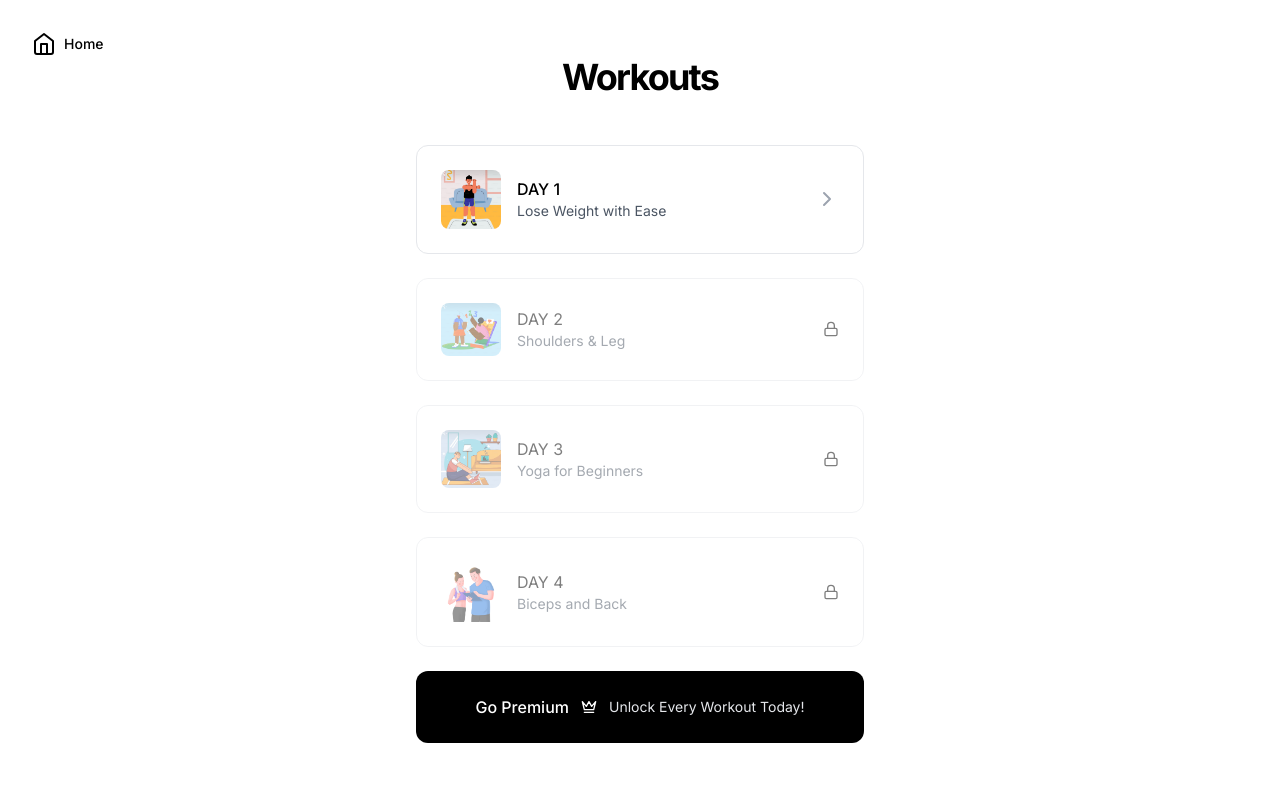
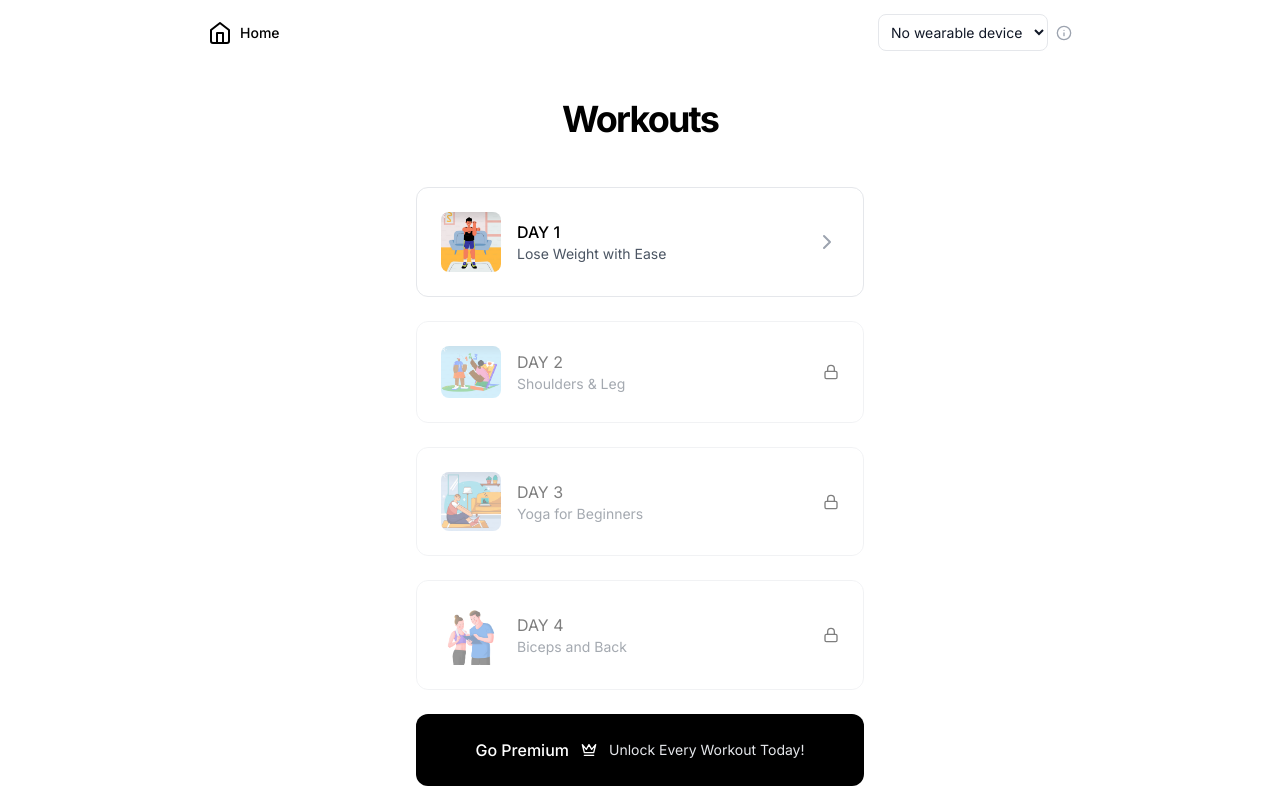
Before and after one commit to romanvieito/gym-feedback-ai-9-4, a Next.js app: page / in a window 1280 px wide. Built offline with nearby package versions, Linux system fonts and the light colour scheme.

Commit message:
wearable selector

```diff
--- a/app/page.tsx
+++ b/app/page.tsx
@@ -13,6 +13,16 @@ mixpanel.init('b98359528baa013898b40c8583f849ce', {
 
 export default function Home() {
   const [showApp, setShowApp] = useState(false);
+  const [selectedWearable, setSelectedWearable] = useState('');
+
+  const wearables = [
+    { id: 'none', name: 'No wearable device' },
+    { id: 'apple', name: 'Apple Watch' },
+    { id: 'whoop', name: 'Whoop' },
+    { id: 'garmin', name: 'Garmin' },
+    { id: 'fitbit', name: 'Fitbit' },
+    { id: 'other', name: 'Other' }
+  ];
 
   useEffect(() => {
     // Track page view when component mounts
@@ -21,6 +31,13 @@ export default function Home() {
       platform: 'web_app'
     });
   }, []);
+
+  const handleWearableChange = (wearableId: string) => {
+    setSelectedWearable(wearableId);
+    mixpanel.track('Wearable Selected', {
+      wearable: wearableId
+    });
+  };
 
   const handleWorkoutClick = () => {
     mixpanel.track('Workout Started', {
@@ -43,10 +60,10 @@ export default function Home() {
     <main className="min-h-screen p-2 flex flex-col items-center bg-white dark:bg-black">
       {!showApp ? (
         <div className="my-auto w-full max-w-4xl px-4">
-          <h1 className="text-4xl font-bold mb-12 text-center tracking-tighter">Workouts</h1>
+          <div className="flex justify-between items-center mb-12">
             <Link
               href="https://24up.fit"
-            className="absolute top-8 left-8 text-sm hover:text-gray-600 flex items-center gap-2 font-medium"
+              className="text-sm hover:text-gray-600 flex items-center gap-2 font-medium"
             >
               <svg
                 xmlns="http://www.w3.org/2000/svg"
@@ -64,6 +81,50 @@ export default function Home() {
               </svg>
               Home
             </Link>
+            <div className="flex items-center gap-2">
+              <select
+                id="wearable-select"
+                value={selectedWearable}
+                onChange={(e) => handleWearableChange(e.target.value)}
+                className="text-sm p-2 rounded-lg border border-gray-200 dark:border-gray-800 bg-white dark:bg-black text-gray-900 dark:text-gray-100 focus:ring-2 focus:ring-black dark:focus:ring-white focus:border-transparent"
+              >
+                {wearables.map((wearable) => (
+                  <option key={wearable.id} value={wearable.id}>
+                    {wearable.name}
+                  </option>
+                ))}
+              </select>
+              <div className="relative group">
+                <svg
+                  xmlns="http://www.w3.org/2000/svg"
+                  width="16"
+                  height="16"
+                  viewBox="0 0 24 24"
+                  fill="none"
+                  stroke="currentColor"
+                  strokeWidth="2"
+                  strokeLinecap="round"
+                  strokeLinejoin="round"
+                  className="text-gray-400 hover:text-gray-600 cursor-help"
+                >
+                  <circle cx="12" cy="12" r="10"></circle>
+                  <path d="M12 16v-4"></path>
+                  <path d="M12 8h.01"></path>
+                </svg>
+                <div className="absolute right-0 top-6 w-64 p-3 bg-white dark:bg-gray-800 rounded-lg shadow-lg border border-gray-200 dark:border-gray-700 hidden group-hover:block z-10">
+                  <p className="text-sm text-gray-600 dark:text-gray-300">
+                    Connect your wearable device to:
+                  </p>
+                  <ul className="mt-2 text-sm text-gray-600 dark:text-gray-300 space-y-1">
+                    <li>• Get personalized workout intensity recommendations</li>
+                    <li>• Monitor your recovery between sessions</li>
+                    <li>• View detailed performance analytics</li>
+                  </ul>
+                </div>
+              </div>
+            </div>
+          </div>
+          <h1 className="text-4xl font-bold mb-12 text-center tracking-tighter">Workouts</h1>
           <div className="flex flex-col gap-6 w-full max-w-md mx-auto">
             <button
               onClick={handleWorkoutClick}
```
Also changed, not shown: 1 other file (tests, documents, lock files or other folders). Lines whose indentation alone changed are shown as unchanged.
